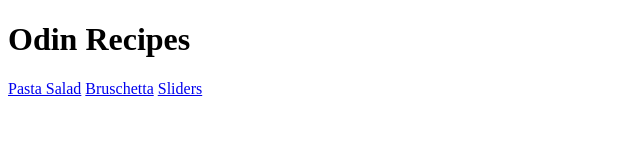
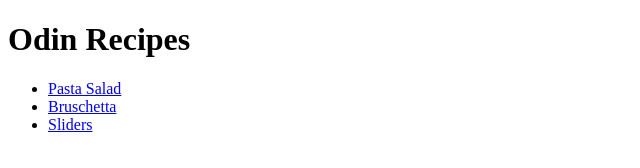
Before and after one commit to VexeDev/odin-recipes, a plain HTML site: page index.html in a window 1280 px wide. Shown: the whole page, without its empty margins (0-640 px from the left). Drawn offline with Linux system fonts and the light colour scheme.

Commit message:
Separated the recipes onto different lines with ul

```diff
--- a/index.html
+++ b/index.html
@@ -7,8 +7,10 @@
 </head>
 <body>
     <h1>Odin Recipes</h1>
-    <a href="recipes/pastasalad.html">Pasta Salad</a>
-    <a href="recipes/bruschetta.html">Bruschetta</a>
-    <a href="recipes/sliders.html">Sliders</a>
+    <ul>
+        <li><a href="recipes/pastasalad.html">Pasta Salad</a></li>
+        <li><a href="recipes/bruschetta.html">Bruschetta</a></li>
+        <li><a href="recipes/sliders.html">Sliders</a></li>
+    </ul>
 </body>
 </html>
```
